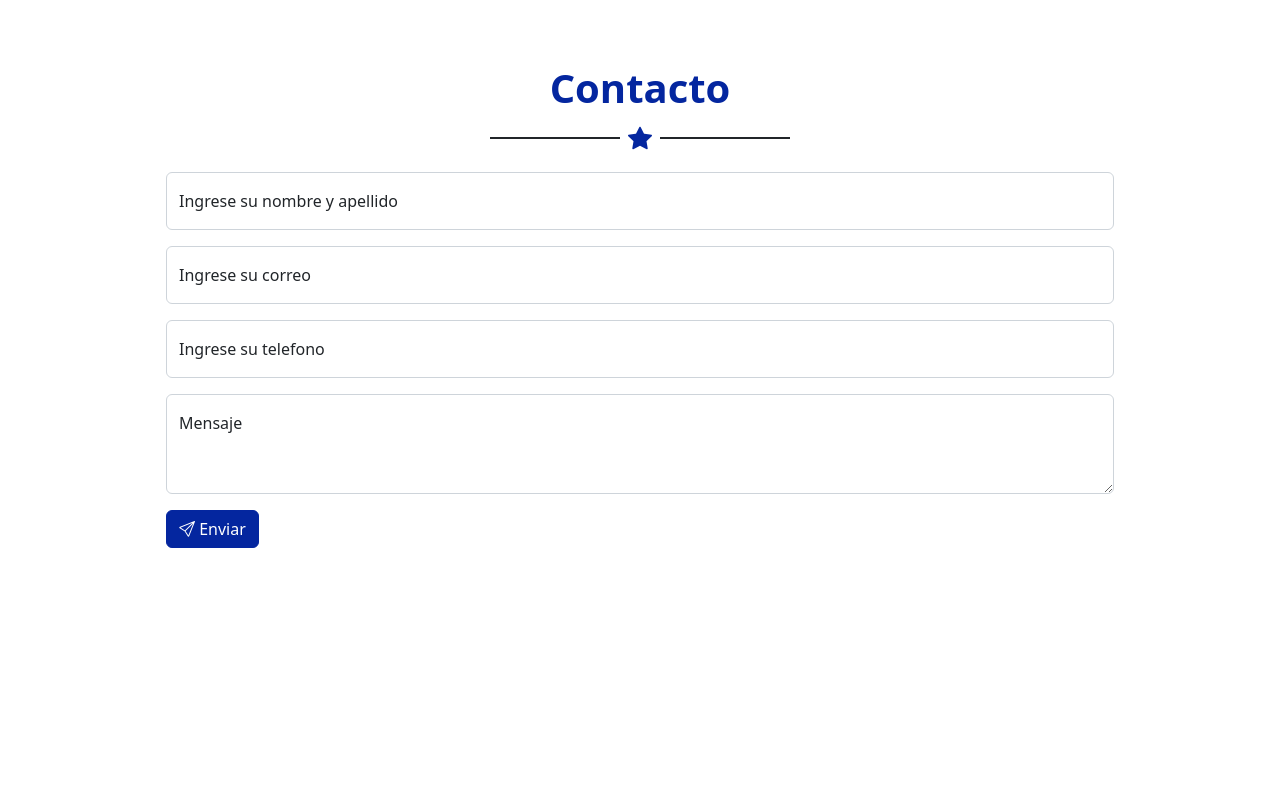
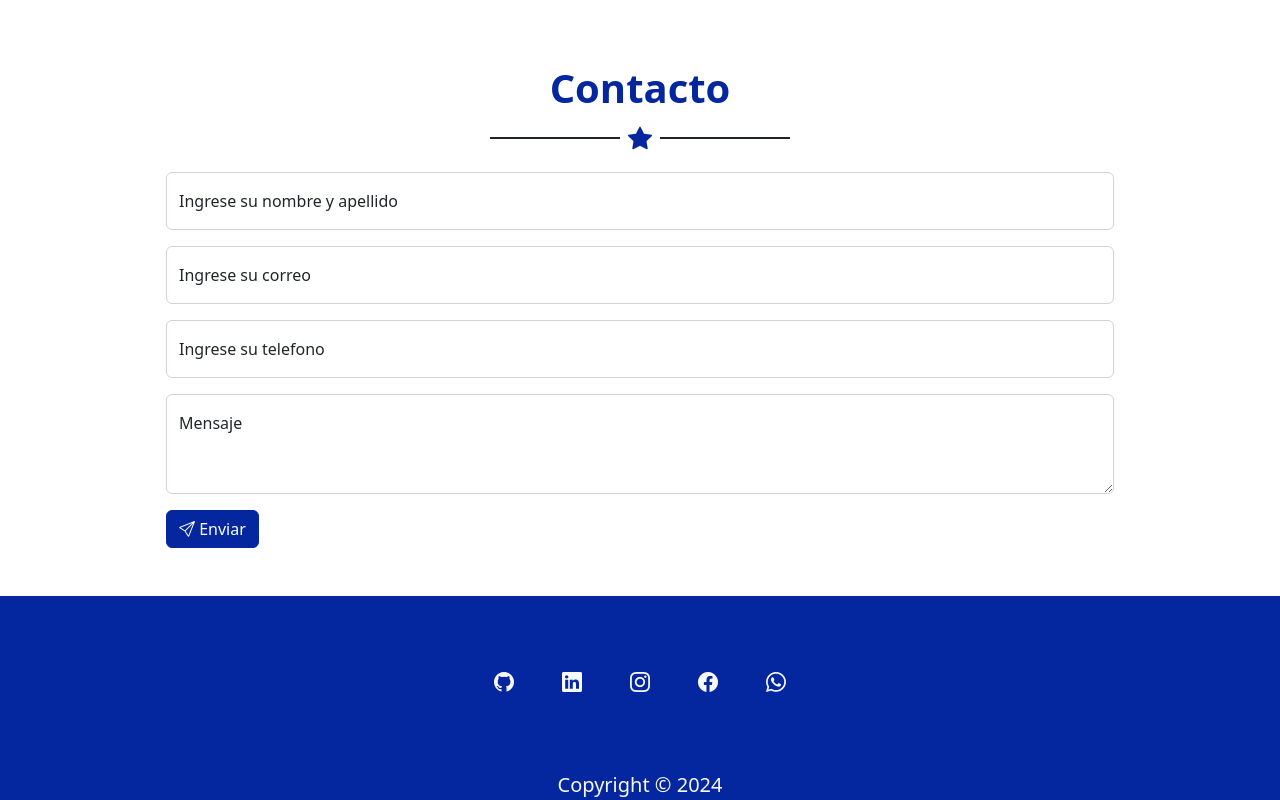
Before and after one commit to Franco-luque/Proyecto-Final, a plain HTML site: page views/index.html in a window 1280 px wide. Shown: the part 2531-3331 px from the top of the page. Before the commit the page ends 3127 px from the top, so only its background shows below. Drawn offline with nearby package versions, Linux system fonts and the light colour scheme.

Commit message:
aplica estilo a footer

```diff
--- a/views/index.html
+++ b/views/index.html
@@ -7,6 +7,7 @@
     <title>Proyecto Final</title>
   </head>
   <body>
+    <!-- Barra de navegación-->
     <header>
       <nav class="navbar navbar-expand-lg navbar-light bg-light fixed-top">
         <div class="container">
@@ -45,6 +46,7 @@
         </div>
       </nav>
     </header>
+    <!-- Cuerpo de la página-->
     <main>
       <!-- Información personal -->
       <section
@@ -446,7 +448,32 @@
         </form>
       </section>
     </main>
-    <footer></footer>
+    <!-- Pie de página-->
+    <footer class="fs-5 bg-primary">
+      <!-- Redes -->
+      <div class="container">
+        <div class="row">
+          <div class="col-md-12 py-5">
+            <div
+              class="my-4 d-flex justify-content-center align-items-center gap-5"
+            >
+              <a href="#"><i class="bi bi-github text-light"></i></a>
+              <a href="#"><i class="bi bi-linkedin text-light"></i></a>
+              <a href="#"><i class="bi bi-instagram text-light"></i></a>
+              <a href="#"><i class="bi bi-facebook text-light"></i></a>
+              <a href="#"><i class="bi bi-whatsapp text-light"></i></a>
+            </div>
+          </div>
+        </div>
+      </div>
+      <!-- Copyright-->
+      <div class="container text-light text-center">
+        <span>Copyright ©</span>
+        <script>
+          document.write(new Date().getFullYear());
+        </script>
+      </div>
+    </footer>
     <script src="../node_modules/bootstrap/dist/js/bootstrap.bundle.min.js"></script>
   </body>
 </html>
```
